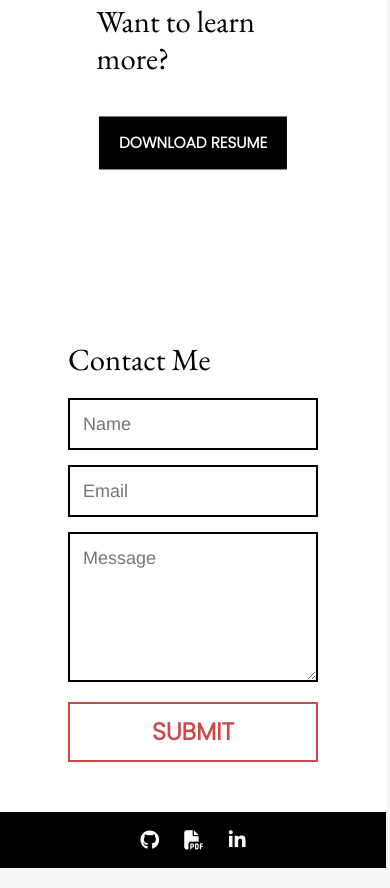
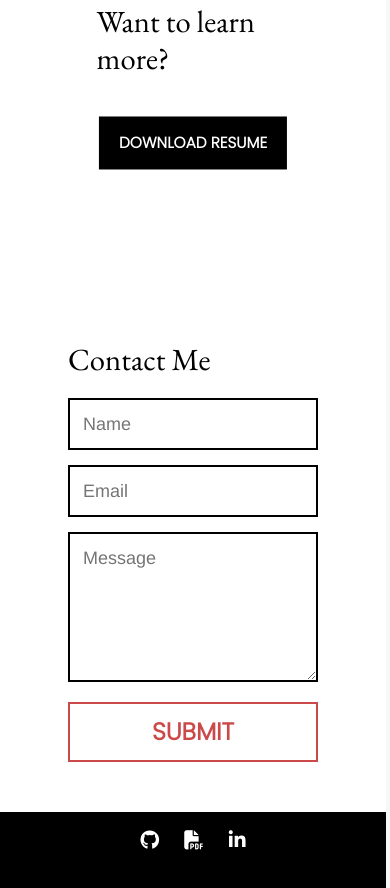
Before and after one commit to hewayman/hewayman.github.io, a plain HTML site: page index.html in a window 390 px wide. Shown: the part 5014-5902 px from the top of the page. Drawn offline with nearby package versions, Linux system fonts and the light colour scheme.

Commit message:
Add footer

```diff
--- a/index.css
+++ b/index.css
@@ -918,9 +918,16 @@ footer {
 }
 
 .links li {
-    color: white;
     display: inline;
     padding: 10px;
+}
+
+.links a {
+    color: white;
+}
+
+.links a:hover {
+    color:#E76F51;
 }
 /*
 .links i {
@@ -1186,6 +1193,10 @@ footer {
         max-width:250px;
         margin:20px auto 50px auto;
     }
+
+    footer {
+        padding-bottom: 10px;
+    }
 /*
     .form-container {
         height: 70vh;
--- a/index.html
+++ b/index.html
@@ -245,7 +245,9 @@
           <div class="aboutImg"></div>
           <div class="resume-text-background">
             <h2 class="resume-text">Want to learn more?</h2>
-            <button class="resume-btn" >Download Resume</button>
+            <a href="https://drive.google.com/file/d/1tC5cfbjPdZ011uOcuxE_BGHGhvs1J9sV/view?usp=sharing">
+              <button class="resume-btn">Download Resume</button>
+            </a>
           </div>
         </div>
 
@@ -266,9 +268,9 @@
 
       <footer>
         <ul class="links">
-          <li><i class="fab fa-github"></i></li>
-          <li><i class="fas fa-file-pdf"></i></li>
-          <li><i class="fab fa-linkedin-in"></i></li>
+          <li><a href="https://github.com/hewayman"><i class="fab fa-github"></i></a></li>
+          <li><a href="https://drive.google.com/file/d/1tC5cfbjPdZ011uOcuxE_BGHGhvs1J9sV/view?usp=sharing"><i class="fas fa-file-pdf"></i></a></li>
+          <li><a href="https://www.linkedin.com/in/hannahwayman/"><i class="fab fa-linkedin-in"></i></a></li>
         </ul>
           <!-- <div class="linkedin-small"></i></div>
           <div class="github-small"></i></div>
```
